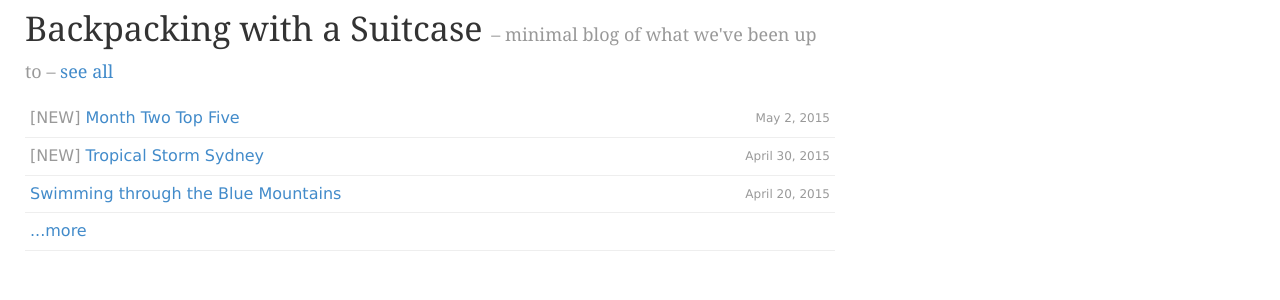
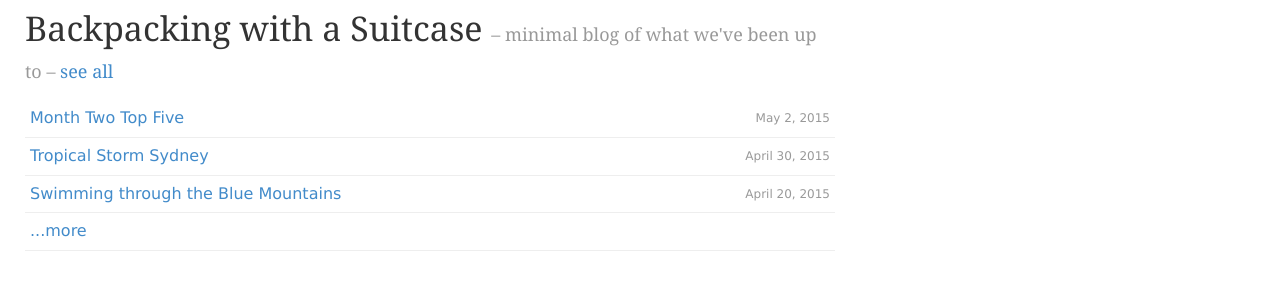
Before and after one commit to joekearney/joekearney.github.io, a Jekyll site: the page built from _posts/2015-01-01-where-are-we.html, in a window 1280 px wide and 1386 px high. Shown: the part 194-494 px from the top of the window. Built offline with Jekyll 4.4.1, drawn with Linux system fonts in a browser that asks for light colours; nearby versions of some CDN libraries; some web fonts are replaced.

Commit message:
remove new labels

```diff
--- a/_posts/2015-04-30-tropical-storm-sydney.md
+++ b/_posts/2015-04-30-tropical-storm-sydney.md
@@ -6,7 +6,6 @@ categories:
 - travel
 tags:
 - travel
-- new
 status: publish
 type: post
 published: true
--- a/_posts/2015-05-02-month-two-top-five.md
+++ b/_posts/2015-05-02-month-two-top-five.md
@@ -6,7 +6,6 @@ categories:
 - travel
 tags:
 - travel
-- new
 status: publish
 type: post
 published: true
```
